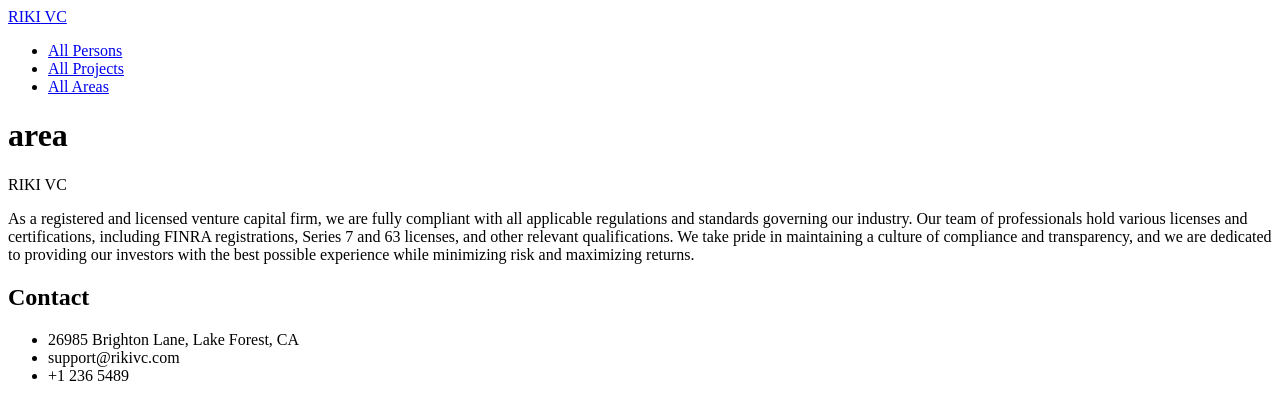
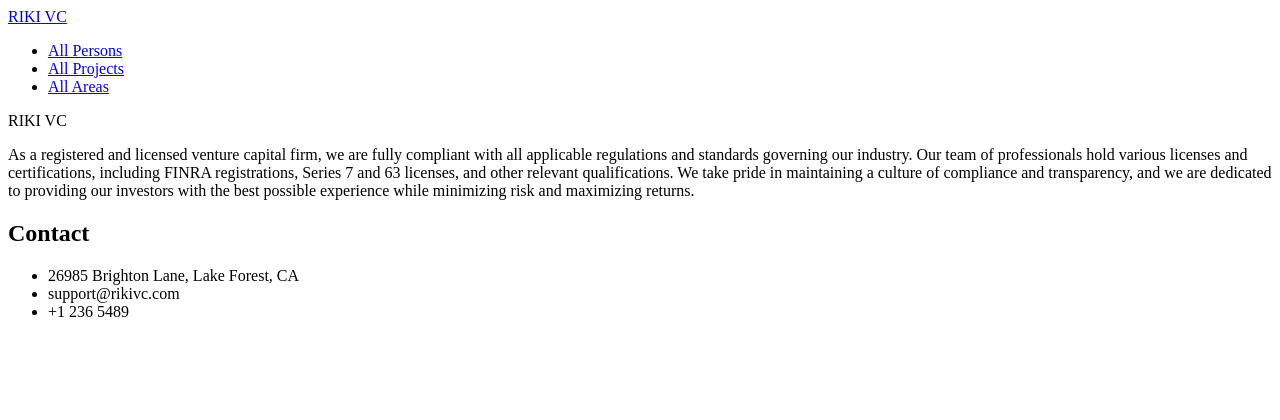
Before and after one commit to MahdiValadan/riki-vc, a Nuxt app: page /areas in a window 1280 px wide. Shown: the top 420 px of the page. Built offline with nearby package versions, Linux system fonts and the light colour scheme.

Commit message:
adding pages

```diff
--- a/pages/areas.vue
+++ b/pages/areas/index.vue
@@ -1,3 +1,3 @@
 <template>
-        <h1>area</h1>
+
 </template>
--- /dev/null
+++ b/pages/persons/index.vue
@@ -0,0 +1,3 @@
+<template>
+
+</template>
--- /dev/null
+++ b/pages/projects/index.vue
@@ -0,0 +1,3 @@
+<template>
+
+</template>
--- /dev/null
+++ b/pages/projects/most-relevant-projects.vue
@@ -0,0 +1,3 @@
+<template>
+
+</template>
--- /dev/null
+++ b/pages/projects/projects-by-area.vue
@@ -0,0 +1,3 @@
+<template>
+
+</template>
```
Also changed, not shown: pages/about.vue (renamed from pages/persons.vue), pages/contact.vue (renamed from pages/projects.vue).
